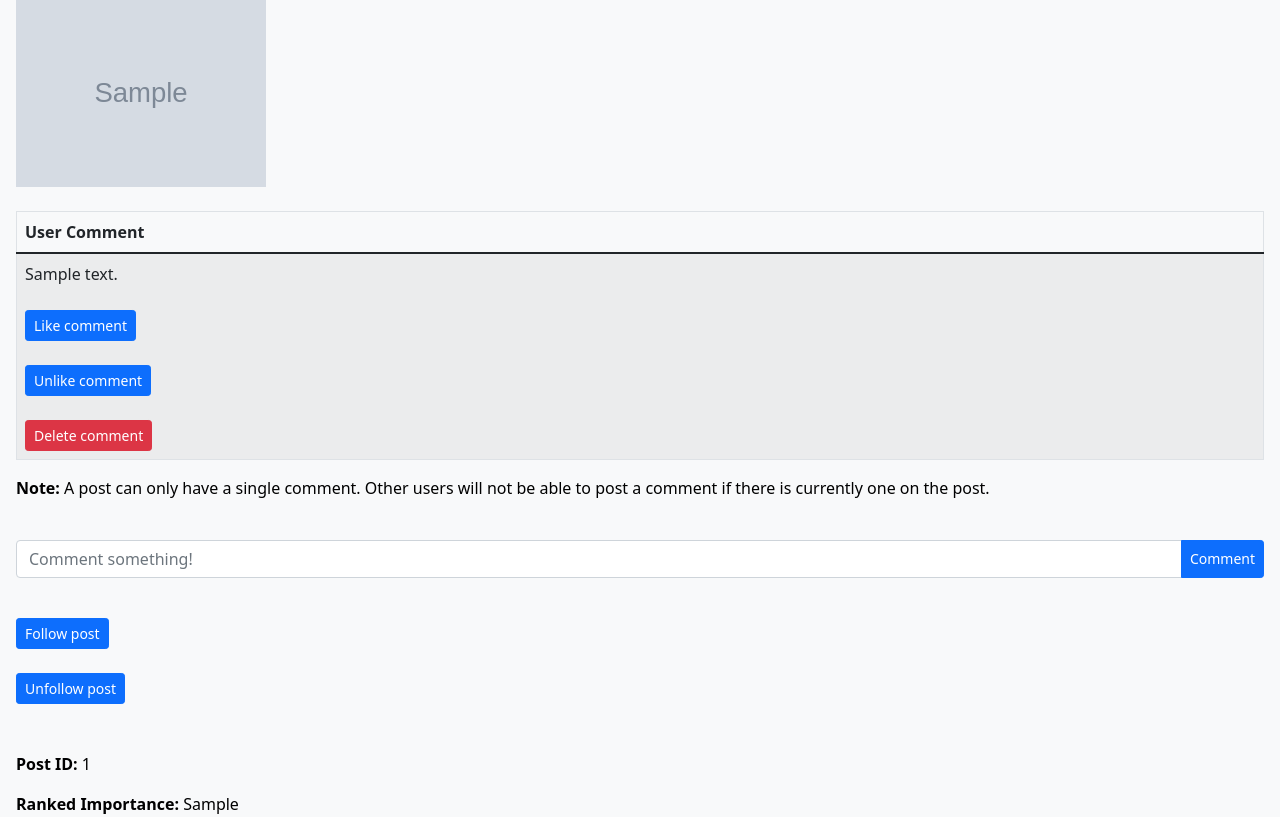
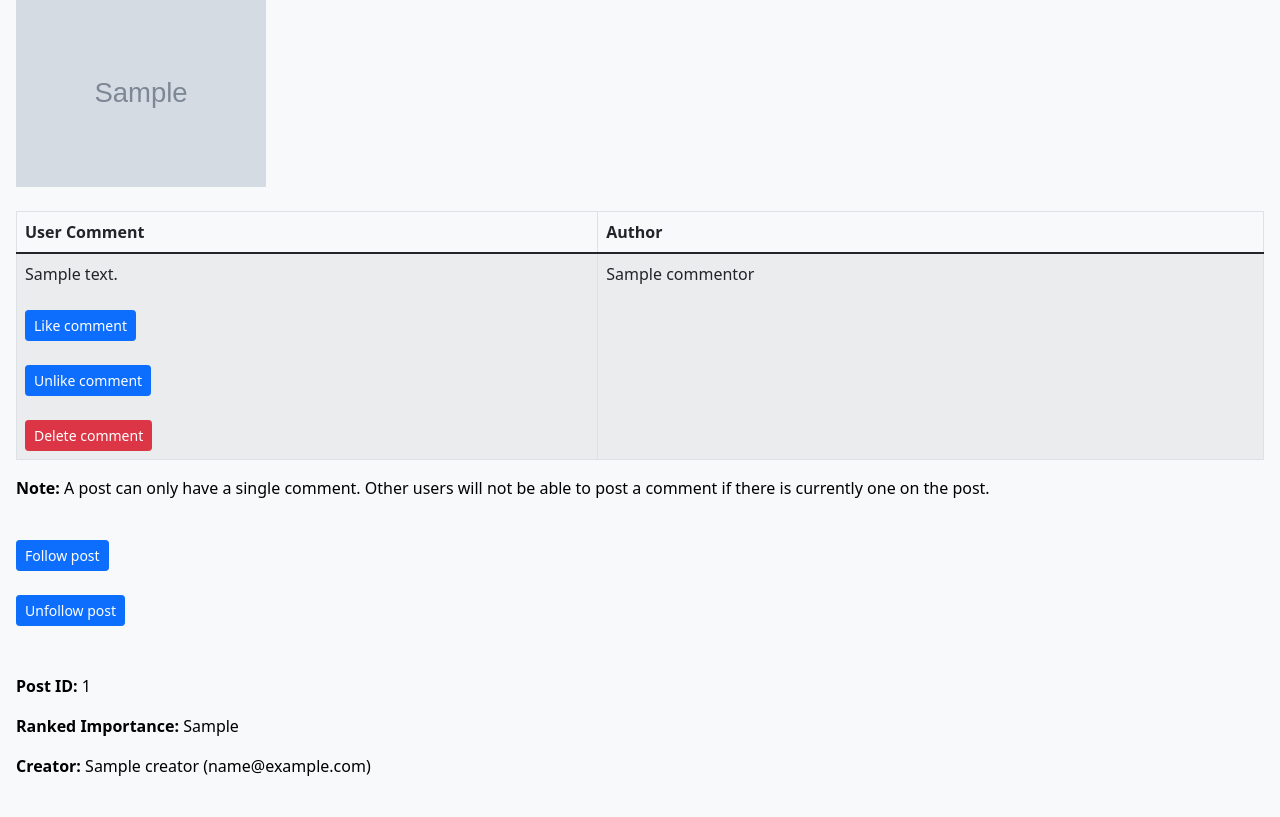
Before and after one commit to GeorgieLiefman/AskToday, a Flask app: template q_and_a_app/templates/post_detail.html in a window 1280 px wide. Shown: the part 279-1096 px from the top of the page. Run offline with Flask 2, Linux system fonts and the light colour scheme; the template is opened without the code that fills it: most values are stand-ins (such as "Sample title", 1, 10 or a date in 2020); grey boxes marked "Sample" are stand-in pictures; parts of the project's set-up code (start-up, migrations or seed data) failed here and were passed over.

Commit message:
Added comment author and template constrictions

```diff
--- a/q_and_a_app/controllers/comment_controller.py
+++ b/q_and_a_app/controllers/comment_controller.py
@@ -14,13 +14,14 @@ comments = Blueprint('comments', __name__)
 @login_required
 def create_comment(id):
     text = request.form.get('text')
-    #text.commentor = current_user
+
     if not text:
         flash('Comment cannot be empty.', category='error')
     else:
         post = Post.query.get_or_404(id)
         if post:
             comment = Comment(text = text, commentor_id = current_user.id, post_id = id)
+
             db.session.add(comment)
             db.session.commit()
         else:
--- a/q_and_a_app/controllers/post_controller.py
+++ b/q_and_a_app/controllers/post_controller.py
@@ -71,7 +71,7 @@ def get_post(id):
         "post": post_schema.dump(post),
         "image": image_url
     }
-    print(post.comments)
+    print(data)
     return render_template("post_detail.html", page_data = data)
 
 
--- a/q_and_a_app/schemas/post_schema.py
+++ b/q_and_a_app/schemas/post_schema.py
@@ -20,7 +20,7 @@ class PostSchema(ma.SQLAlchemyAutoSchema):
 
     comments = ma.Nested(
         "CommentSchema",
-        only = ("comment_id", "text"),
+        only = ("comment_id", "text", "commentor"),
         many = True
     )
 
--- a/q_and_a_app/templates/post_detail.html
+++ b/q_and_a_app/templates/post_detail.html
@@ -12,7 +12,7 @@
         <thead>
             <tr>
                 <th>User Comment</th>
-
+                <th>Author</th>
             </tr>
         </thead>
         {% for comment in page_data.post.comments %}
@@ -21,17 +21,20 @@
                 <td>
                     {{ comment.text }}
                     <br><br>
-                    <form action="/feed/{{ page_data.post.post_id }}/like_comment/", method="POST">
+                    <form action="/feed/{{ page_data.post.comments[0].comment_id }}/like_comment/", method="POST">
                         <button class="btn btn-sm btn-primary">Like comment</button>
                     </form>
                     <br>
-                    <form action="/feed/{{ page_data.post.post_id }}/unlike_comment/", method="POST">
+                    <form action="/feed/{{ page_data.post.comments[0].comment_id }}/unlike_comment/", method="POST">
                         <button class="btn btn-sm btn-primary">Unlike comment</button>
                     </form>
                     <br>
-                    <form action="/feed/{{ page_data.post.post_id }}/delete_comment/", method="POST">
+                    <form action="/feed/{{ page_data.post.comments[0].comment_id }}/delete_comment/", method="POST">
                         <button class="btn btn-sm btn-danger">Delete comment</button>
                     </form>
+                </td>
+                <td>
+                    {{ comment.commentor.name }}
                 </td>
             </tr>
         </tbody>
@@ -40,12 +43,13 @@
     <p><strong>Note:</strong> A post can only have a single comment. Other users will not be able to post
         a comment if there is currently one on the post.</p>
 
-
+    {% if not page_data.post.comments %}
     <br>
     <form class="input-group mb-3" method="Post" action="/feed/{{ page_data.post.post_id }}/create_comment/">
         <input type="text" id="text" name="text" class="form-control" placeholder="Comment something!">
         <button type="submit" class="btn btn-sm btn-primary">Comment</button>
     </form>
+    {% endif %}
 
     <br>
     <form action="/feed/{{ page_data.post.post_id }}/follow/", method="POST">
```
